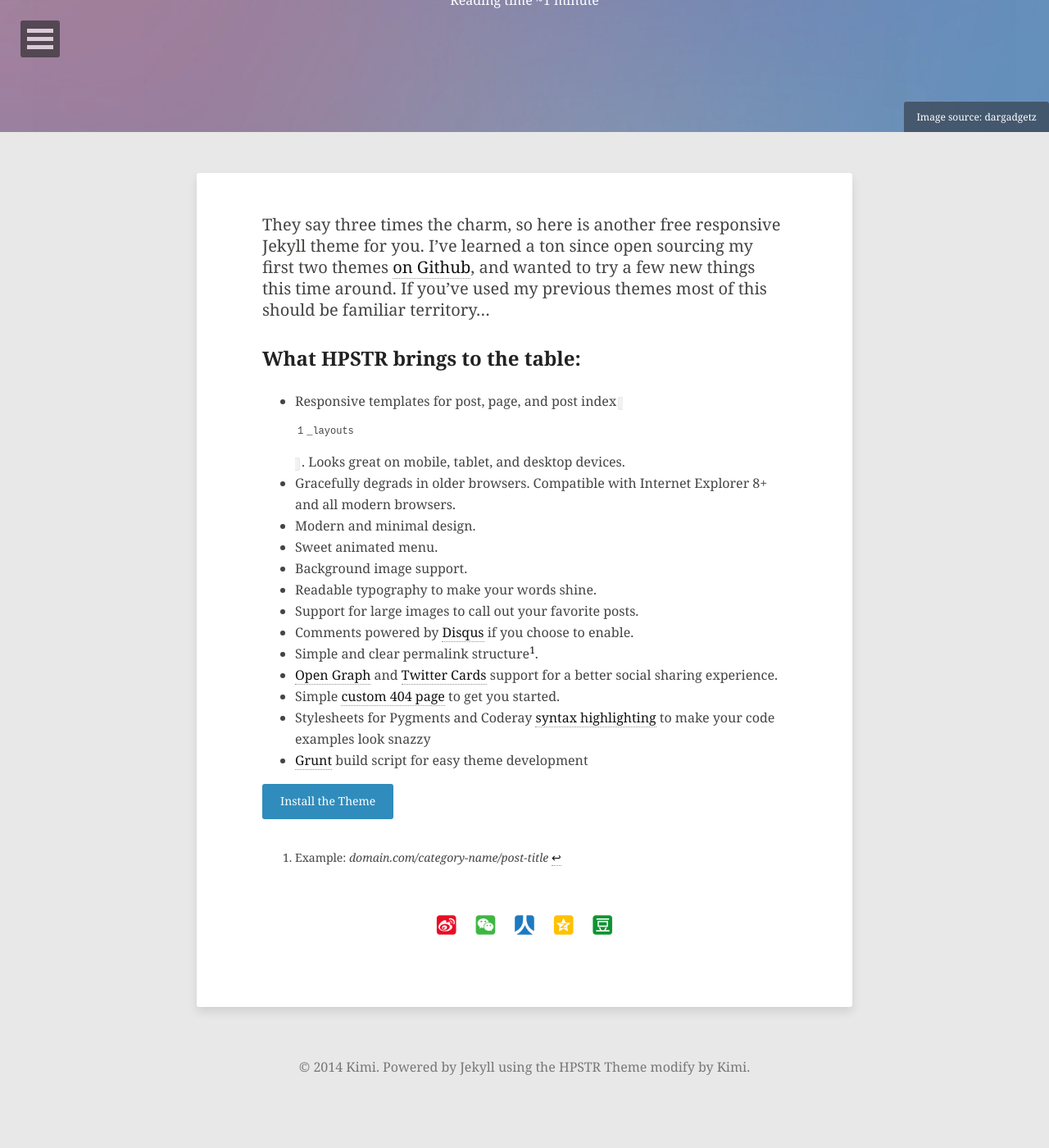
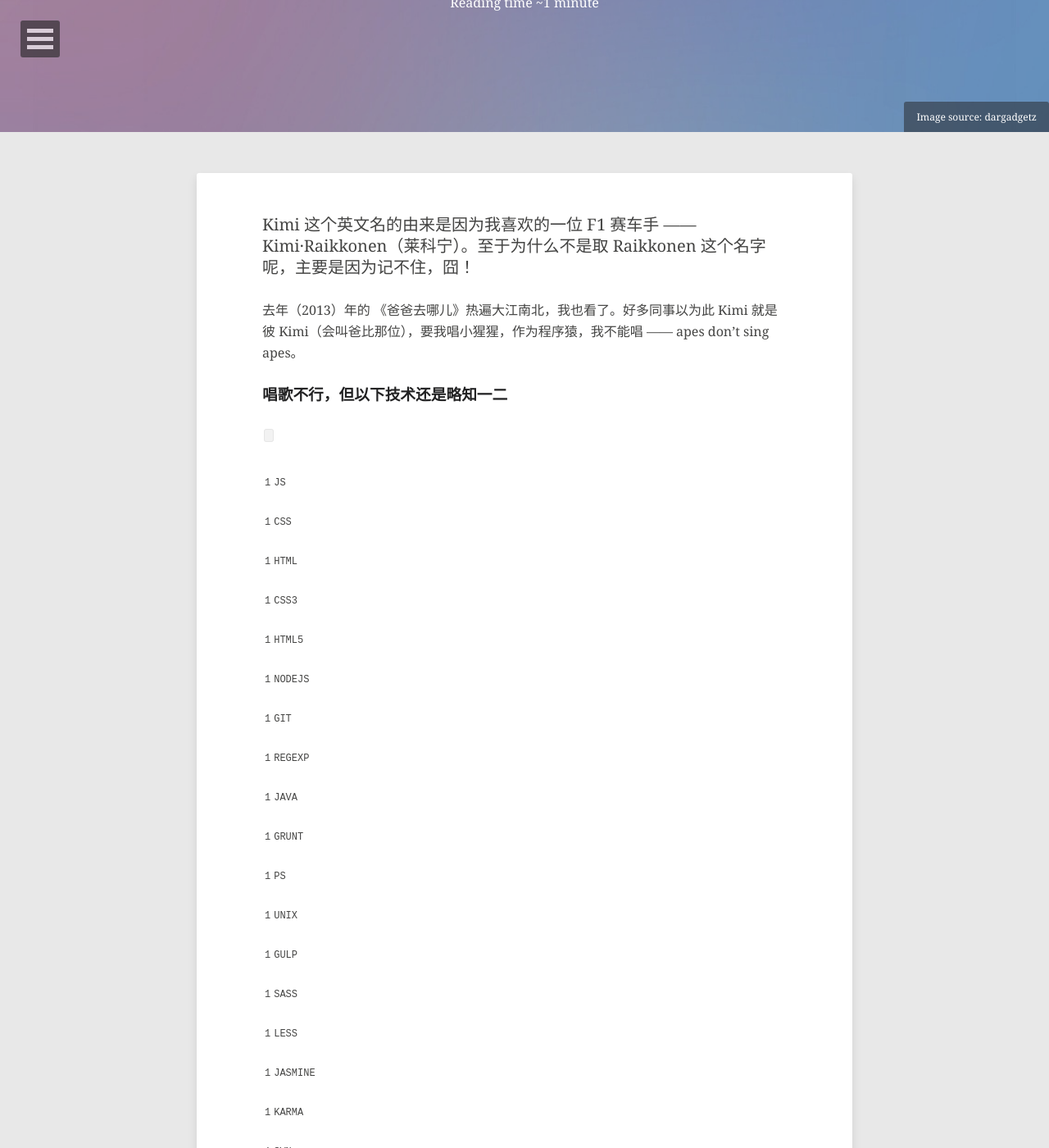
Before and after one commit to calledT/calledt.github.io, a Jekyll site: the page built from about/index.md, in a window 1280 px wide and 1400 px high, scrolled down 239 px. Shown: the whole window at 82% size. Built offline with Jekyll 4.4.1, drawn with Linux system fonts in a browser that asks for light colours; nearby versions of some CDN libraries; comment, search, counter and statistics services are not loaded; before the commit the page ends 1583 px from its top, so only the background shows below that; some of the changed text lies outside the part shown.

Commit message:
abount me

```diff
--- a/about/index.md
+++ b/about/index.md
@@ -1,6 +1,6 @@
 ---
 layout: page
-title: About the Theme
+title: 关于 Kimi
 image:
   feature: abstract-5.jpg
   credit: dargadgetz
@@ -8,24 +8,14 @@ image:
 comments: false
 ---
 
-They say three times the charm, so here is another free responsive Jekyll theme for you. I've learned a ton since open sourcing my first two themes [on Github](http://github.com/mmistakes), and wanted to try a few new things this time around. If you've used my previous themes most of this should be familiar territory...
+Kimi 这个英文名的由来是因为我喜欢的一位 F1 赛车手 —— Kimi·Raikkonen（莱科宁）。至于为什么不是取 Raikkonen 这个名字呢，主要是因为记不住，囧！
 
-## What HPSTR brings to the table:
+去年（2013）年的 《爸爸去哪儿》热遍大江南北，我也看了。好多同事以为此 Kimi 就是 彼 Kimi（会叫爸比那位），要我唱小猩猩，作为程序猿，我不能唱 —— apes don't sing apes。
 
-* Responsive templates for post, page, and post index `_layouts`. Looks great on mobile, tablet, and desktop devices.
-* Gracefully degrads in older browsers. Compatible with Internet Explorer 8+ and all modern browsers.
-* Modern and minimal design.
-* Sweet animated menu.
-* Background image support.
-* Readable typography to make your words shine.
-* Support for large images to call out your favorite posts.
-* Comments powered by [Disqus](http://disqus.com) if you choose to enable.
-* Simple and clear permalink structure[^1].
-* [Open Graph](https://developers.facebook.com/docs/opengraph/) and [Twitter Cards](https://dev.twitter.com/docs/cards) support for a better social sharing experience.
-* Simple [custom 404 page]({{ site.url }}/404.html) to get you started.
-* Stylesheets for Pygments and Coderay [syntax highlighting]({{ site.url }}/code-highlighting-post/) to make your code examples look snazzy
-* [Grunt](http://gruntjs.com) build script for easy theme development
+### 唱歌不行，但以下技术还是略知一二
 
-<div markdown="0"><a href="{{ site.url }}/theme-setup" class="btn btn-info">Install the Theme</a></div>
+`JS` `CSS` `HTML` `CSS3` `HTML5` `NODEJS` `GIT` `REGEXP` `JAVA` `GRUNT` `PS` `UNIX` `GULP` `SASS` `LESS` `JASMINE` `KARMA` `SVN` `NGINX` `VIM`
 
-[^1]: Example: *domain.com/category-name/post-title*
+### 自从换了RMBP以后，腰不痛了，眼睛也不酸了，代码能一口气写上50行
+
+主要开发工具 `Sublime text` && `Terminal` && `网易云音乐`
```
Also changed, not shown: 3 other files.
